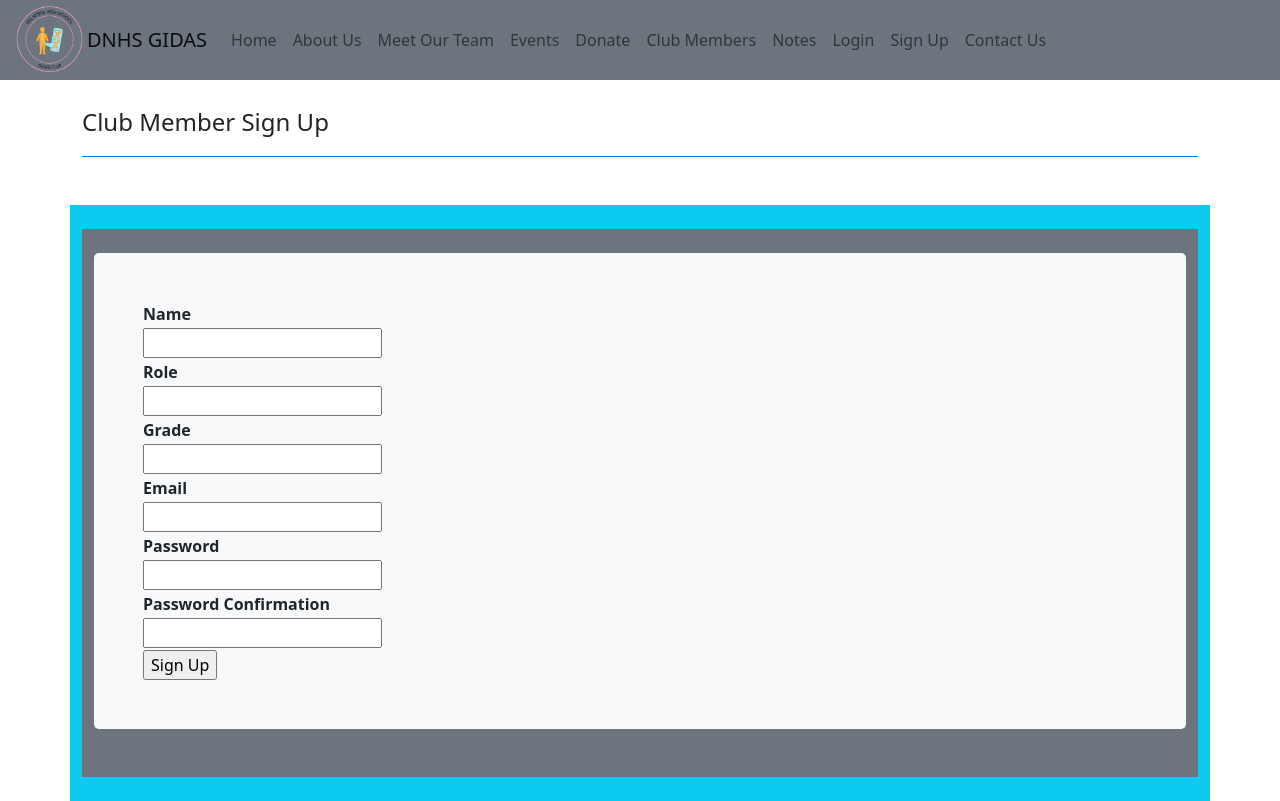
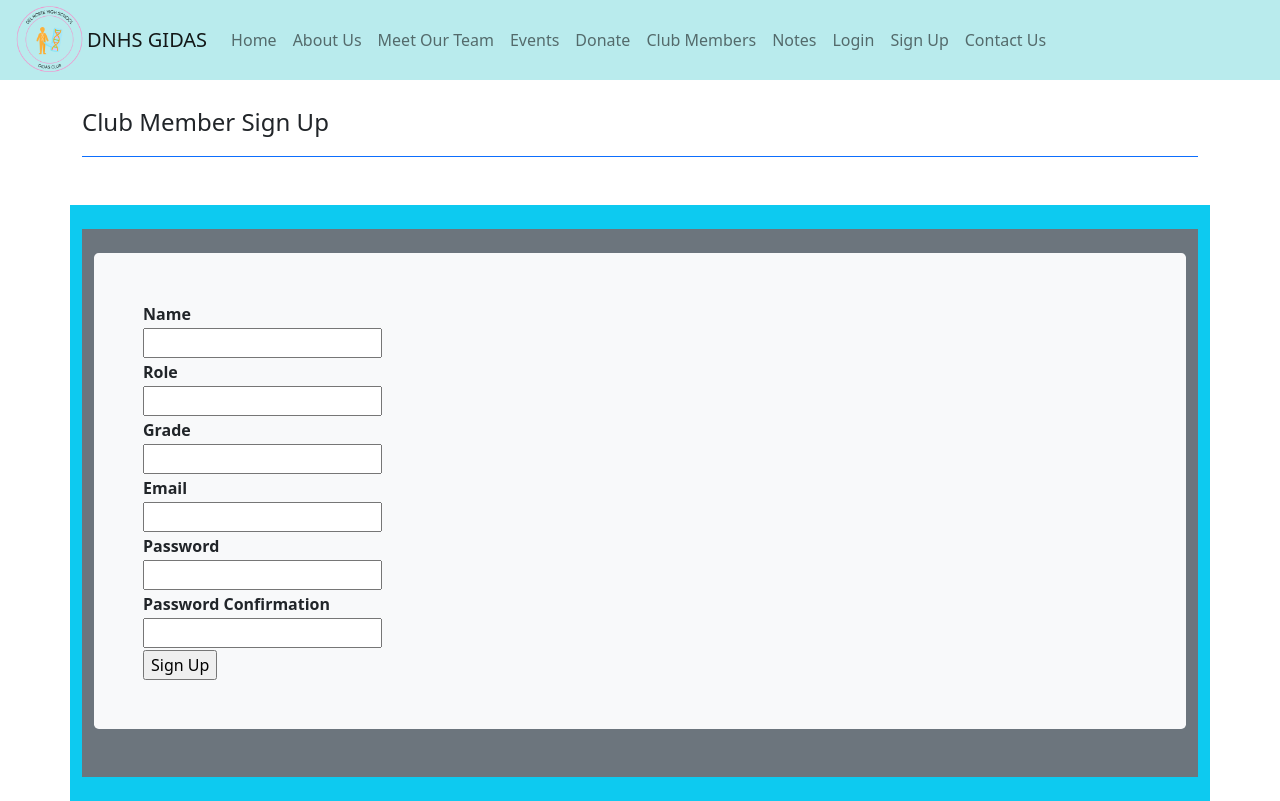
Before and after one commit to VidhiKulkarni/teamlace, a Flask app: page /crud/authorize/ in a window 1280 px wide. Run offline with Flask 2, Linux system fonts and the light colour scheme.

Commit message:
Navbar Color Change

```diff
--- a/templates/fragments/navbar.html
+++ b/templates/fragments/navbar.html
@@ -10,7 +10,7 @@
 
         </style>
 
-<nav class="navbar navbar-expand-lg navbar-light bg-secondary">
+<nav class="navbar navbar-expand-lg navbar-light" style="background-color: #b9ebed">
     <div class="container-fluid">
         <div class="btn-group">
             <nav class="navbar navbar-expand-lg navbar-light">
```
